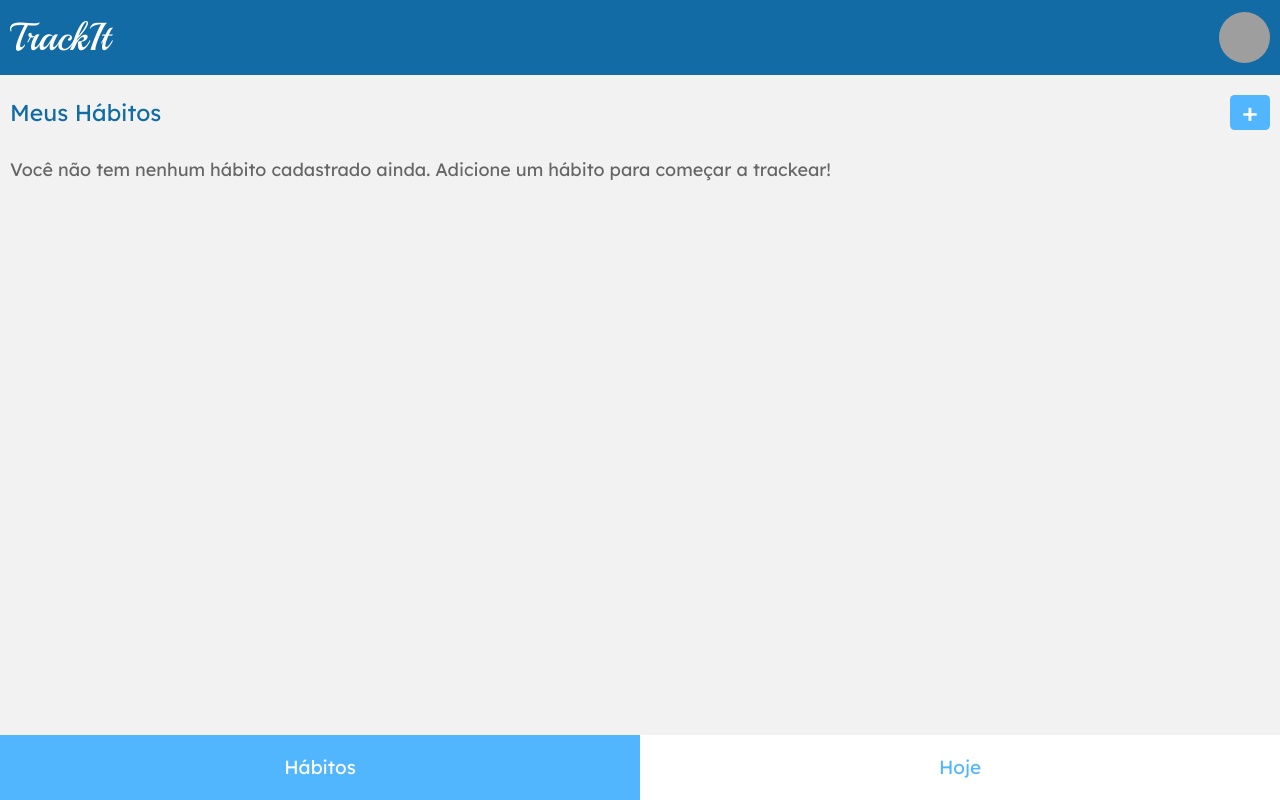
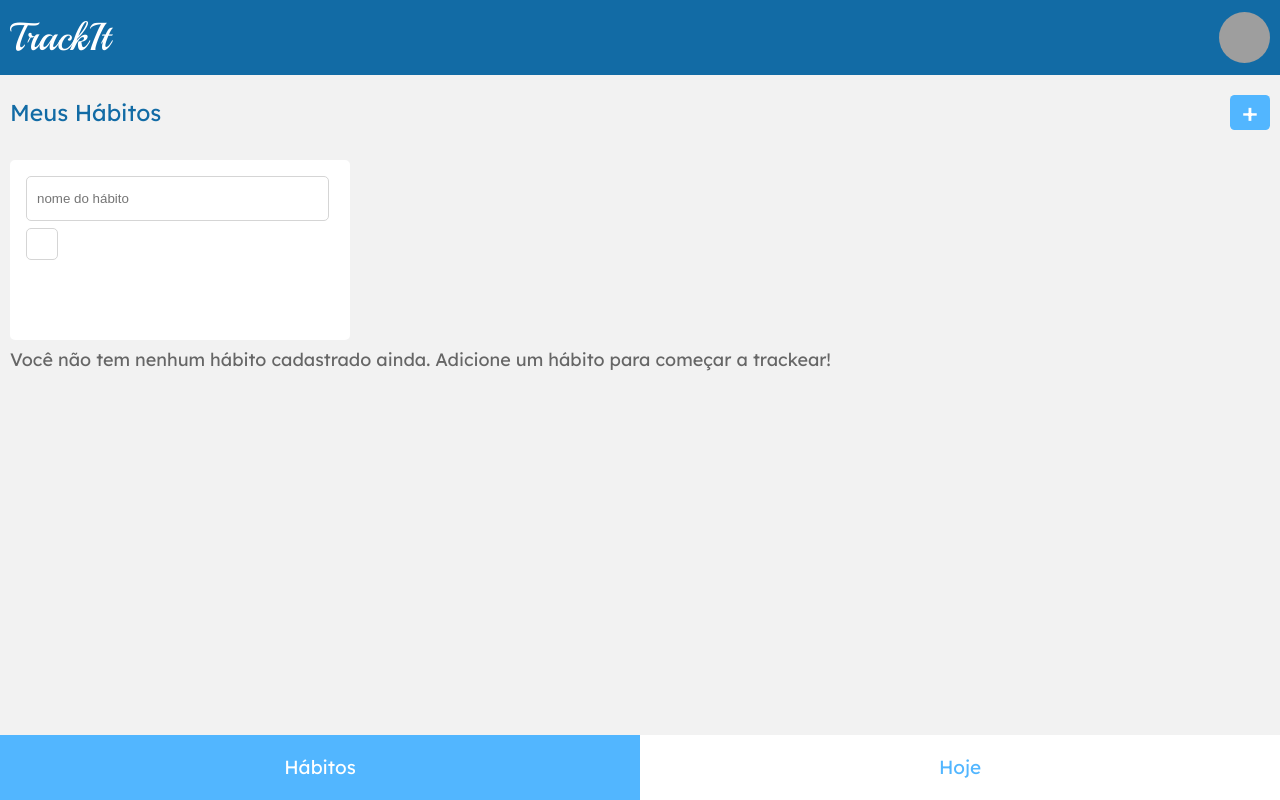
Before and after one commit to jorgekoch/trackit-habits, a React (Vite) app: page /habitos in a window 1280 px wide. Built offline with nearby package versions, Linux system fonts and the light colour scheme; no server answers; grey boxes are pictures that could not be loaded; a web font is replaced by a local one.

Commit message:
implement NewHabit component for habit creation; enhance Habitos page to include NewHabit functionality; add validation to login form

```diff
--- a/src/App.jsx
+++ b/src/App.jsx
@@ -1,7 +1,7 @@
 import Home from "./components/Home";
 import Signup from "./components/Signup";
 import Habitos from "./components/Habitos";
-import Hoje from "./components/Hoje";
+import Today from "./components/Today";
 import styled from "styled-components";
 import { BrowserRouter, Routes, Route } from "react-router-dom";
 import { useState } from "react";
@@ -15,7 +15,7 @@ export default function App() {
           <Route path="/" element={<Home />} />
           <Route path="/signup" element={<Signup />} />
           <Route path="/habitos" element={<Habitos />} />
-          <Route path="/hoje" element={<Hoje />} />
+          <Route path="/hoje" element={<Today />} />
         </Routes>
       </BrowserRouter>
     </>
--- a/src/components/Habit.jsx
+++ b/src/components/Habit.jsx
@@ -1,81 +1,55 @@
-import { useState } from "react"
-import styled from "styled-components"
-import axios from "axios"
+import styled from "styled-components";
+import { useState } from "react";
+import { useEffect } from "react";
+import axios from "axios";
 
-export default function Habit() {
-    const [diasSelecionados, setDiasSelecionados] = useState([]);
-    const [nomeHabito, setNomeHabito] = useState("");
-    const [novoHabito, setNovoHabito] = useState({
-        name: nomeHabito,
-        days: diasSelecionados
-    });
+export default function Habit () {
+    const [habits, setHabits] = useState([]);
 
-    function criarHabito() {
-        const url = "https://mock-api.bootcamp.respondeai.com.br/api/v2/trackit/habits";
-        const promise = axios.post(url, novoHabito, config);
-        promise.then(() => console.log("ok"));
-        promise.catch(() => console.log("erro"));
+
+    useEffect(() => {
+        const token = localStorage.getItem("token");
+        const config = {
+            headers: {
+                Authorization: `Bearer ${token}`
             }
+        };
 
-    const dias = [
-        { id: 0, nome: "D" },
-        { id: 1, nome: "S" },
-        { id: 2, nome: "T" },
-        { id: 3, nome: "Q" },
-        { id: 4, nome: "Q" },
-        { id: 5, nome: "S" },
-        { id: 6, nome: "S" }
-    ]
+        axios.get("https://mock-api.bootcamp.respondeai.com.br/api/v2/trackit/habits", config)
+        .then(response => {
+            setHabits(response.data);
+        })
+        .catch(error => console.log(error.response.data));
+    }, []);
 
-    function selecionarDia(id) {
-        if (diasSelecionados.includes(id)) {
-            setDiasSelecionados(diasSelecionados.filter(dia => dia !== id));
-        } else {
-            setDiasSelecionados([...diasSelecionados, id]);
-        }
-    }
 
     return (
         <HabitContainer>
         <HabitName
             type="text"
             placeholder="nome do hábito"
-                value={nomeHabito}
-                onChange={(e) => {
-                    setNomeHabito(e.target.value);
-                    setNovoHabito({ name: nomeHabito, days: diasSelecionados });
-                }}
-                disabled={false}
-                required />
+            value={habits.name}
+            />
         <HabitDays>
-            {dias.map((dia) => (
-                <Day
-                    key={dia.id}
-                    selected={diasSelecionados.includes(dia.id)}
-                    onClick={() => {
-                        selecionarDia(dia.id);
-                        setNovoHabito({ name: nomeHabito, days: diasSelecionados.includes(dia.id)
-                            ? diasSelecionados.filter(d => d !== dia.id)
-                            : [...diasSelecionados, dia.id] });
-                    }}
-                >
-                    {dia.nome}
+            <Day>
             </Day>
-            ))}
         </HabitDays>
-            <Buttons>
-                <CancelButton onClick={() => {
-                    setNomeHabito("");
-                    setDiasSelecionados([]);
-                    setNovoHabito({ name: "", days: [] });
-                }}
-                >Cancelar
-                </CancelButton>
-                <SaveButton onClick={criarHabito}>Salvar</SaveButton>
-            </Buttons>
     </HabitContainer>
     )
 }
+
+// [
+// 	{
+// 		id: 1,
+// 		name: "Nome do hábito",
+// 		days: [1, 3, 5]
+// 	},
+// 	{
+// 		id: 2,
+// 		name: "Nome do hábito 2",
+// 		days: [1, 3, 4, 6]
+// 	}
+// ]
 
 const HabitContainer = styled.div`
     display: flex;
@@ -129,43 +103,3 @@ const Day = styled.div`
     color: ${({ selected }) => (selected ? "#FFFFFF" : "#DBDBDB")}; // Cor do texto
     cursor: pointer;
 `
-
-const Buttons = styled.div`
-    display: flex;
-    flex-direction: row;
-    justify-content: flex-end;
-    align-items: center;
-    gap: 23px;
-    bottom: 16px;
-    right: 16px;
-    width: 100%;
-    height: 35px;
-    position: absolute;
-`
-
-const CancelButton = styled.button`
-    width: 84px;
-    height: 35px;
-    background-color: #FFFFFF;
-    border-radius: 4.64px;
-    border: none;
-    font-family: Lexend Deca;
-    font-weight: 400;
-    font-size: 16px;
-    line-height: 100%;
-    letter-spacing: 0%;
-    color: #52B6FF;
-`
-const SaveButton = styled.button`
-    width: 84px;
-    height: 35px;
-    background-color: #52B6FF;
-    border-radius: 4.64px;
-    border: none;
-    font-family: Lexend Deca;
-    font-weight: 400;
-    font-size: 16px;
-    line-height: 100%;
-    letter-spacing: 0%;
-    color: #FFFFFF;
-`
--- a/src/components/Habitos.jsx
+++ b/src/components/Habitos.jsx
@@ -4,6 +4,7 @@ import { BrowserRouter, Routes, Route } from "react-router-dom";
 import { useState } from "react";
 import Header from "./Header";
 import Footer from "./Footer";
+import NewHabit from "./NewHabit";
 import Habit from "./Habit";
 
 export default function Habitos() {
@@ -14,12 +15,13 @@ export default function Habitos() {
             <Header />
             <Titles>
                 <h1>Meus Hábitos</h1>
-                <button onClick={() => setShowForm(!showForm)}>
+                <button onClick={() => setShowForm(true)}>
                     <h1>+</h1>
                 </button>
             </Titles>
             <MyHabits>
-                {showForm ? <Habit /> : ""}
+               <NewHabit showForm={showForm} setShowForm={setShowForm}/>
+                <Habit />
                 <h1>Você não tem nenhum hábito cadastrado ainda. Adicione um hábito para começar a trackear!</h1>
             </MyHabits>
             <Footer />
--- a/src/components/Home.jsx
+++ b/src/components/Home.jsx
@@ -18,9 +18,17 @@ export default function Home () {
         e.preventDefault();
         setLoading(true);
         setDisabled(true);
+        if (email === "" || password === "") {
+            alert("Preencha todos os campos!");
+            setLoading(false);
+            setDisabled(false);
+            return;
+        }
+
         const user = { email, password };
         const promise = axios.post('https://mock-api.bootcamp.respondeai.com.br/api/v2/trackit/auth/login', user);
-        promise.then(() => {
+        promise.then((response) => {
+            localStorage.setItem("token", response.data.token);
             navigate('/habitos');
             setLoading(false);
             setDisabled(false);
--- /dev/null
+++ b/src/components/NewHabit.jsx
@@ -0,0 +1,182 @@
+import { useState } from "react"
+import styled from "styled-components"
+import axios from "axios"
+
+export default function NewHabit({ showForm, setShowForm }) {
+    const [diasSelecionados, setDiasSelecionados] = useState([]);
+    const [nomeHabito, setNomeHabito] = useState("");
+
+    function criarHabito() {
+        if (nomeHabito === "" || diasSelecionados.length === 0) {
+            alert("Preencha todos os campos!");
+            return;
+        }
+
+        const novoHabito = { name: nomeHabito, days: diasSelecionados };
+        console.log(novoHabito);
+
+        const token = localStorage.getItem("token");
+
+        const config = {
+            headers: {
+                Authorization: `Bearer ${token}`
+            }
+        };
+
+        const url = "https://mock-api.bootcamp.respondeai.com.br/api/v2/trackit/habits";
+        const promise = axios.post(url, novoHabito, config);
+        promise.then(() => console.log("ok"));
+        promise.catch(() => console.log("erro"));
+        setShowForm(false);
+    }
+
+    const dias = [
+        { id: 0, nome: "D" },
+        { id: 1, nome: "S" },
+        { id: 2, nome: "T" },
+        { id: 3, nome: "Q" },
+        { id: 4, nome: "Q" },
+        { id: 5, nome: "S" },
+        { id: 6, nome: "S" }
+    ]
+
+    function selecionarDia(id) {
+        if (diasSelecionados.includes(id)) {
+            setDiasSelecionados(diasSelecionados.filter(dia => dia !== id));
+        } else {
+            setDiasSelecionados([...diasSelecionados, id]);
+        }
+    }
+
+    if (!showForm) return null;
+
+    return (
+        <HabitContainer>
+            <HabitName
+                type="text"
+                placeholder="nome do hábito"
+                value={nomeHabito}
+                onChange={(e) => {
+                    setNomeHabito(e.target.value);
+                }}
+                disabled={false}
+                required />
+            <HabitDays>
+            {dias.map((dia) => (
+                <Day
+                    key={dia.id}
+                    selected={diasSelecionados.includes(dia.id)}
+                    onClick={() => {
+                        selecionarDia(dia.id);
+                    }}
+                >
+                    {dia.nome}
+                </Day>
+            ))}
+            </HabitDays>
+            <Buttons>
+                <CancelButton onClick={() => {
+                    setNomeHabito("");
+                    setDiasSelecionados([]);
+                    setShowForm(false);
+                }}
+                >Cancelar
+                </CancelButton>
+                <SaveButton onClick={criarHabito}>Salvar</SaveButton>
+            </Buttons>
+        </HabitContainer>
+    )
+}
+
+const HabitContainer = styled.div`
+    display: flex;
+    flex-direction: column;
+    width: 340px;
+    height: 180px;
+    background-color: #FFFFFF;
+    border-radius: 5px;
+    margin-bottom: 10px;
+    padding: 16px;
+    box-sizing: border-box;
+    position: relative;
+`
+
+const HabitName = styled.input`
+    width: 303px;
+    height: 45px;
+    justify-content: center;
+    align-items: center;
+    background-color: #FFFFFF;
+    border-radius: 5px;
+    border: 1px solid #D5D5D5;
+    padding: 10px;
+    box-sizing: border-box;
+    margin-bottom: 8px;
+`
+const HabitDays = styled.div`
+    display: flex;
+    flex-direction: row;
+    justify-content: flex-start;
+    align-items: center;
+    gap: 4px;
+    width: 100%;
+    height: 30px;
+    margin-bottom: 8px;
+`
+const Day = styled.div`
+    width: 30px;
+    height: 30px;
+    background-color: ${({ selected }) => (selected ? "#CFCFCF" : "#FFFFFF")};
+    border: 1px solid ${({ selected }) => (selected ? "#CFCFCF" : "#D5D5D5")};
+    border-radius: 5px;
+    display: flex;
+    align-items: center;
+    justify-content: center;
+    font-family: Lexend Deca;
+    font-weight: 400;
+    font-size: 20px;
+    line-height: 100%;
+    letter-spacing: 0%;
+    color: ${({ selected }) => (selected ? "#FFFFFF" : "#DBDBDB")}; // Cor do texto
+    cursor: pointer;
+`
+
+const Buttons = styled.div`
+    display: flex;
+    flex-direction: row;
+    justify-content: flex-end;
+    align-items: center;
+    gap: 23px;
+    bottom: 16px;
+    right: 16px;
+    width: 100%;
+    height: 35px;
+    position: absolute;
+`
+
+const CancelButton = styled.button`
+    width: 84px;
+    height: 35px;
+    background-color: #FFFFFF;
+    border-radius: 4.64px;
+    border: none;
+    font-family: Lexend Deca;
+    font-weight: 400;
+    font-size: 16px;
+    line-height: 100%;
+    letter-spacing: 0%;
+    color: #52B6FF;
+`
+const SaveButton = styled.button`
+    width: 84px;
+    height: 35px;
+    background-color: #52B6FF;
+    border-radius: 4.64px;
+    border: none;
+    font-family: Lexend Deca;
+    font-weight: 400;
+    font-size: 16px;
+    line-height: 100%;
+    letter-spacing: 0%;
+    color: #FFFFFF;
+`
--- a/src/components/Hoje.jsx
+++ b/src/components/Today.jsx
@@ -5,7 +5,7 @@ import { useState } from "react";
 import Header from "./Header";
 
 
-export default function Hoje() {
+export default function Today() {
     return (
         <Body>
             <Header />
```
Lines whose indentation alone changed are shown as unchanged.
